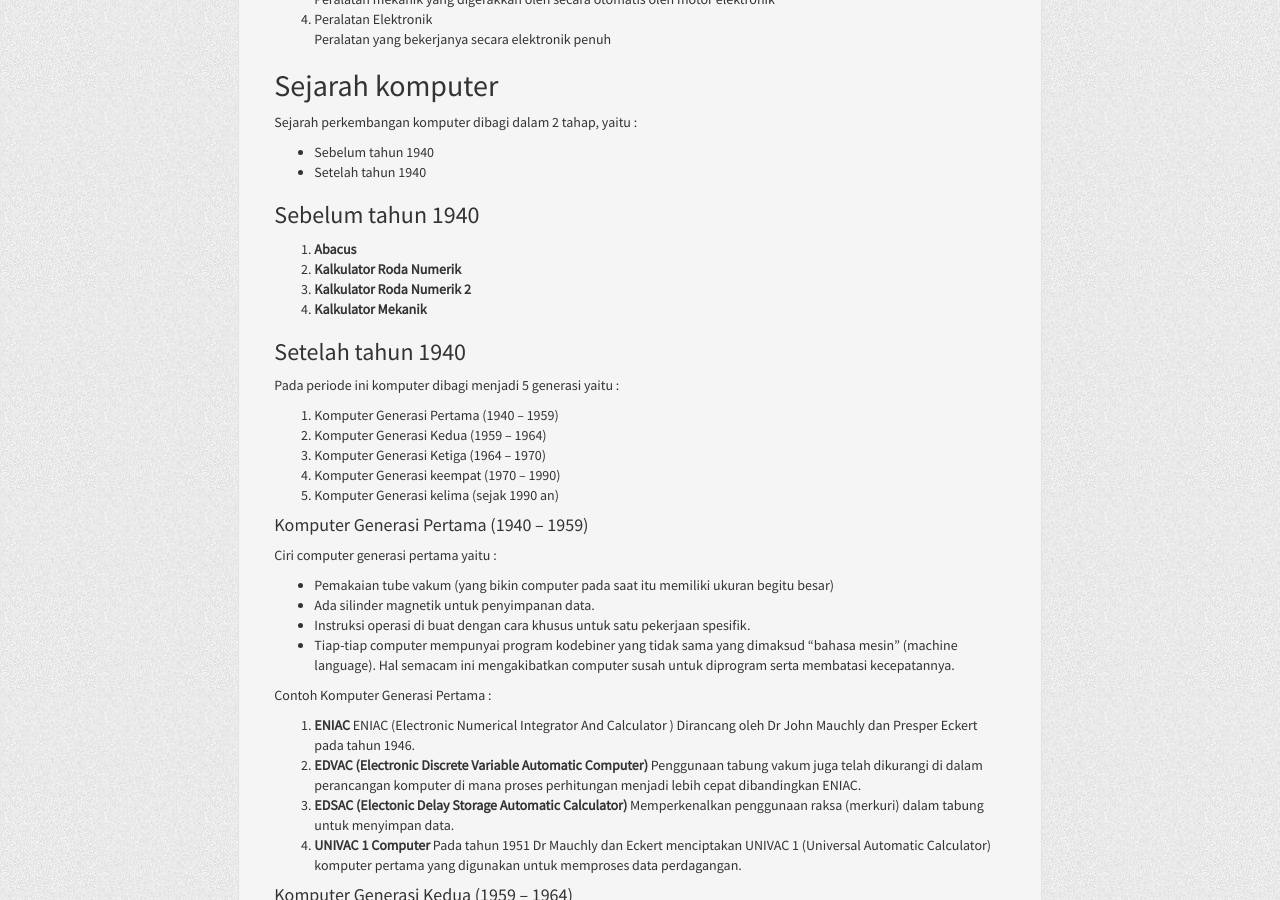
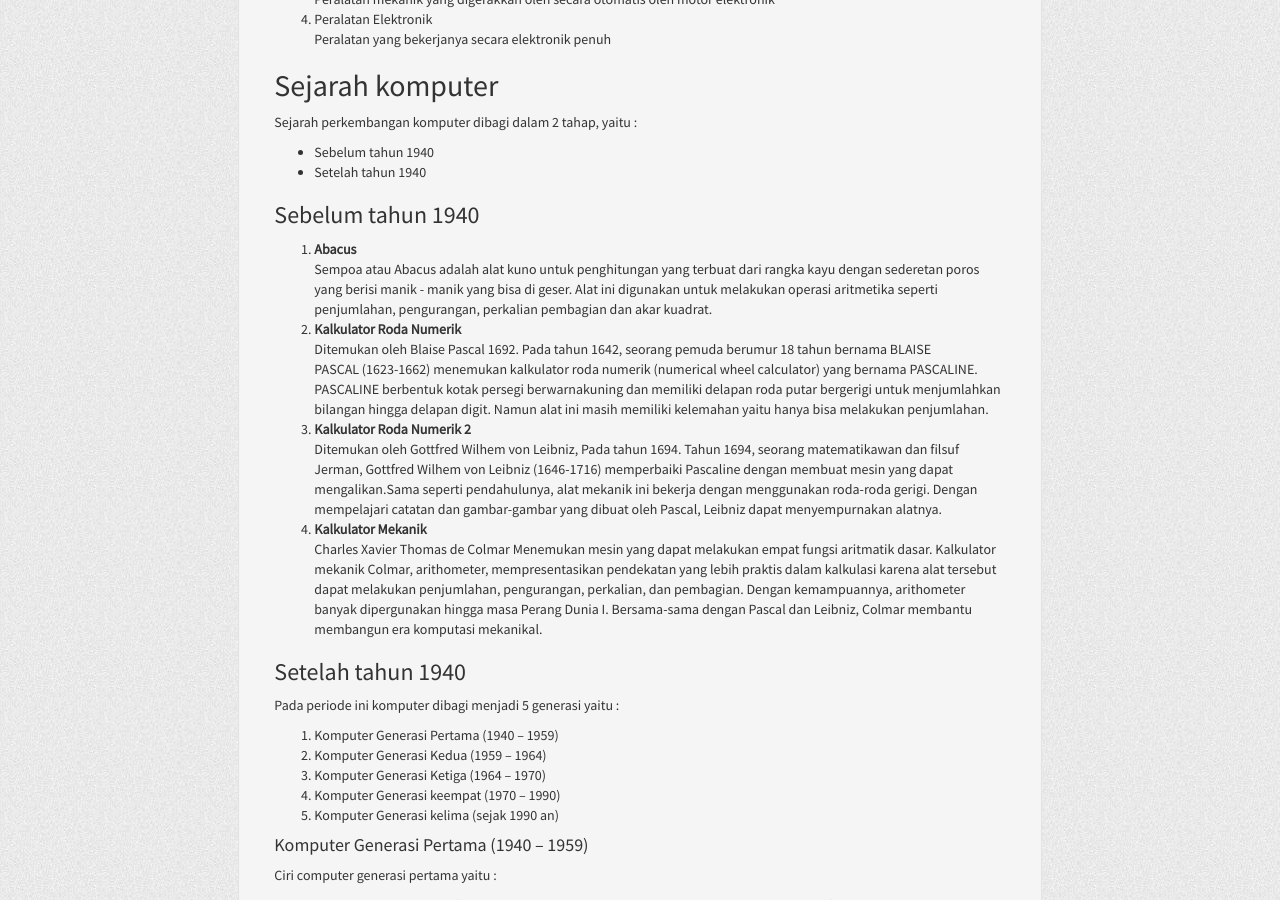
Before and after one commit to PurwadiPw/purwadipw.github.io, a Jekyll site: the page built from _posts/2017-11-02-sejarah-komputer.md, in a window 1280 px wide and 900 px high, scrolled down 1008 px. Built offline with Jekyll 4.4.1, drawn with Linux system fonts in a browser that asks for light colours; nearby versions of some CDN libraries.

Commit message:
blog - data dan informasi

```diff
--- a/_posts/2017-11-02-sejarah-komputer.md
+++ b/_posts/2017-11-02-sejarah-komputer.md
@@ -37,9 +37,13 @@ Sejarah perkembangan komputer dibagi dalam 2 tahap, yaitu :
 
 ### Sebelum tahun 1940
 1. **Abacus**
+	Sempoa atau Abacus adalah alat kuno untuk penghitungan yang terbuat dari rangka kayu dengan sederetan poros yang berisi manik - manik yang bisa di geser. Alat ini digunakan untuk melakukan operasi aritmetika seperti penjumlahan, pengurangan, perkalian pembagian dan akar kuadrat.
 2. **Kalkulator Roda Numerik**
+	Ditemukan oleh Blaise Pascal 1692. Pada tahun 1642, seorang pemuda berumur 18 tahun bernama BLAISE PASCAL (1623-1662) menemukan kalkulator roda numerik (numerical wheel calculator) yang bernama PASCALINE. PASCALINE berbentuk kotak persegi berwarnakuning dan memiliki delapan roda putar bergerigi untuk menjumlahkan bilangan hingga delapan digit. Namun alat ini masih memiliki kelemahan yaitu hanya bisa melakukan penjumlahan.
 3. **Kalkulator Roda Numerik 2**
+	Ditemukan oleh Gottfred Wilhem von Leibniz, Pada tahun 1694. Tahun 1694, seorang matematikawan dan filsuf Jerman, Gottfred Wilhem von Leibniz (1646-1716) memperbaiki Pascaline dengan membuat mesin yang dapat mengalikan.Sama seperti pendahulunya, alat mekanik ini bekerja dengan menggunakan roda-roda gerigi. Dengan mempelajari catatan dan gambar-gambar yang dibuat oleh Pascal, Leibniz dapat menyempurnakan alatnya.
 4. **Kalkulator Mekanik**
+	Charles Xavier Thomas de Colmar Menemukan mesin yang dapat melakukan empat fungsi aritmatik dasar. Kalkulator mekanik Colmar, arithometer, mempresentasikan pendekatan yang lebih praktis dalam kalkulasi karena alat tersebut dapat melakukan penjumlahan, pengurangan, perkalian, dan pembagian. Dengan kemampuannya, arithometer banyak dipergunakan hingga masa Perang Dunia I. Bersama-sama dengan Pascal dan Leibniz, Colmar membantu membangun era komputasi mekanikal.
 
 ### Setelah tahun 1940
 Pada periode ini komputer dibagi menjadi 5 generasi yaitu :
```
